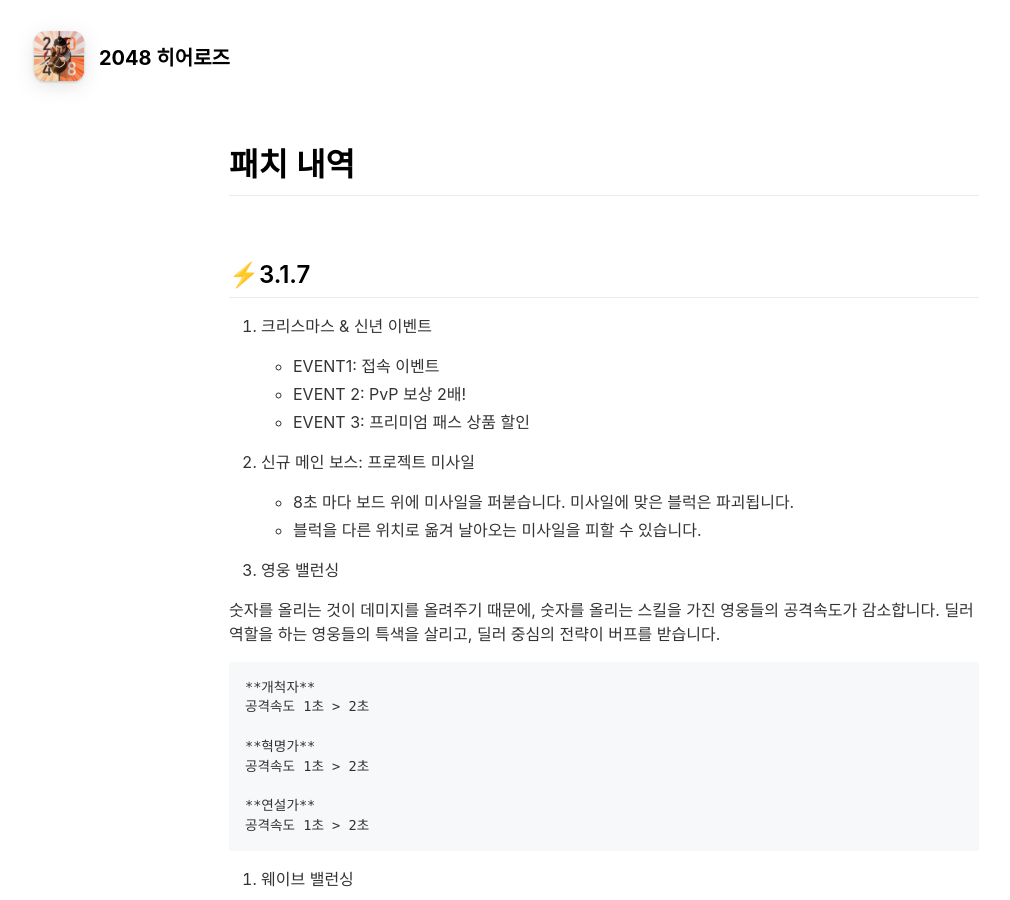
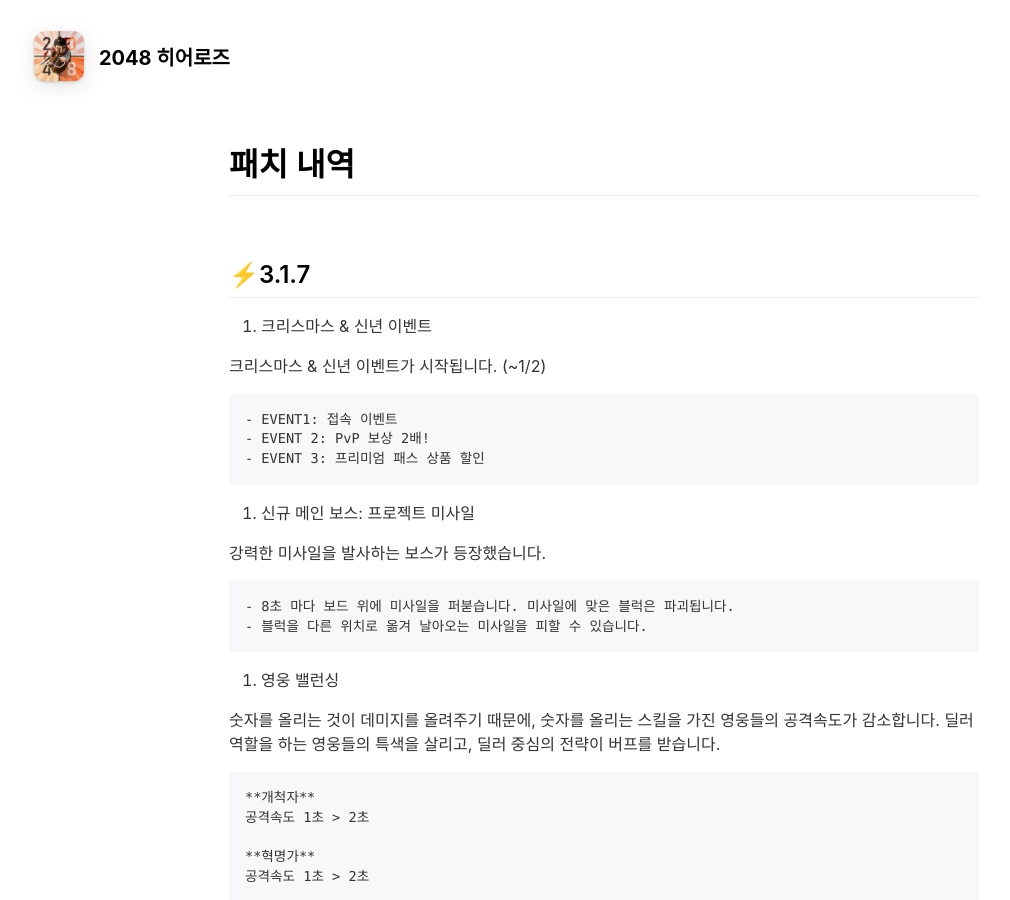
Before and after one commit to ArgoExped/Frozen-Arts, a Jekyll site: the page built from patch-kr.md, in a window 1280 px wide and 900 px high. Shown: the whole window, without its empty margins (36-1046 px from the left). Built offline with Jekyll 4.4.1, drawn with Linux system fonts in a browser that asks for light colours; nearby versions of some CDN libraries.

Commit message:
Update patch-kr.md
3.1.7

```diff
--- a/patch-kr.md
+++ b/patch-kr.md
@@ -11,12 +11,16 @@ include_in_header: true
 
 1. 크리스마스 & 신년 이벤트
 
+크리스마스 & 신년 이벤트가 시작됩니다. (~1/2)
+
 	- EVENT1: 접속 이벤트
 	- EVENT 2: PvP 보상 2배!
 	- EVENT 3: 프리미엄 패스 상품 할인
 
 
 2. 신규 메인 보스: 프로젝트 미사일
+
+강력한 미사일을 발사하는 보스가 등장했습니다.
 
 	- 8초 마다 보드 위에 미사일을 퍼붇습니다. 미사일에 맞은 블럭은 파괴됩니다.
 	- 블럭을 다른 위치로 옮겨 날아오는 미사일을 피할 수 있습니다.
```
